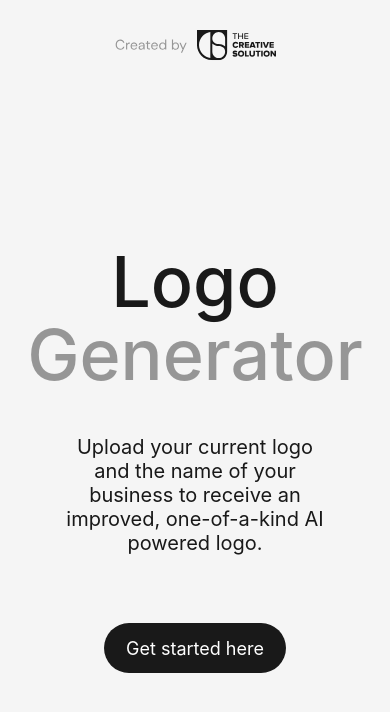
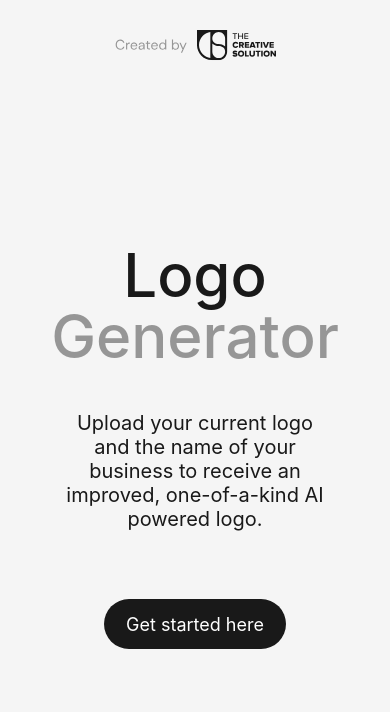
Before and after one commit to A1aNNN/tcs-logo-client, a React (Create React App) app: page / in a window 390 px wide. Shown: the top 712 px of the page. Built offline with nearby package versions, Linux system fonts and the light colour scheme; no server answers.

Commit message:
made starting page responsive

```diff
--- a/src/App.css
+++ b/src/App.css
@@ -80,6 +80,23 @@ body, html {
   margin-bottom: 24px;
   width: 350px;
   line-height: 73px;
+}
+
+@media (max-width: 450px) {
+  .text-title-start-generator {
+    font-size: 60px;
+    width: 80%;
+    padding-left: 20px;
+    padding-right: 20px;
+    line-height: 61px;
+  }
+}
+
+@media (max-width: 350px) {
+  .text-title-start-generator {
+    font-size: 45px;
+    line-height: 55px;
+  }
 }
 
 /* .text-title-upload {
```
